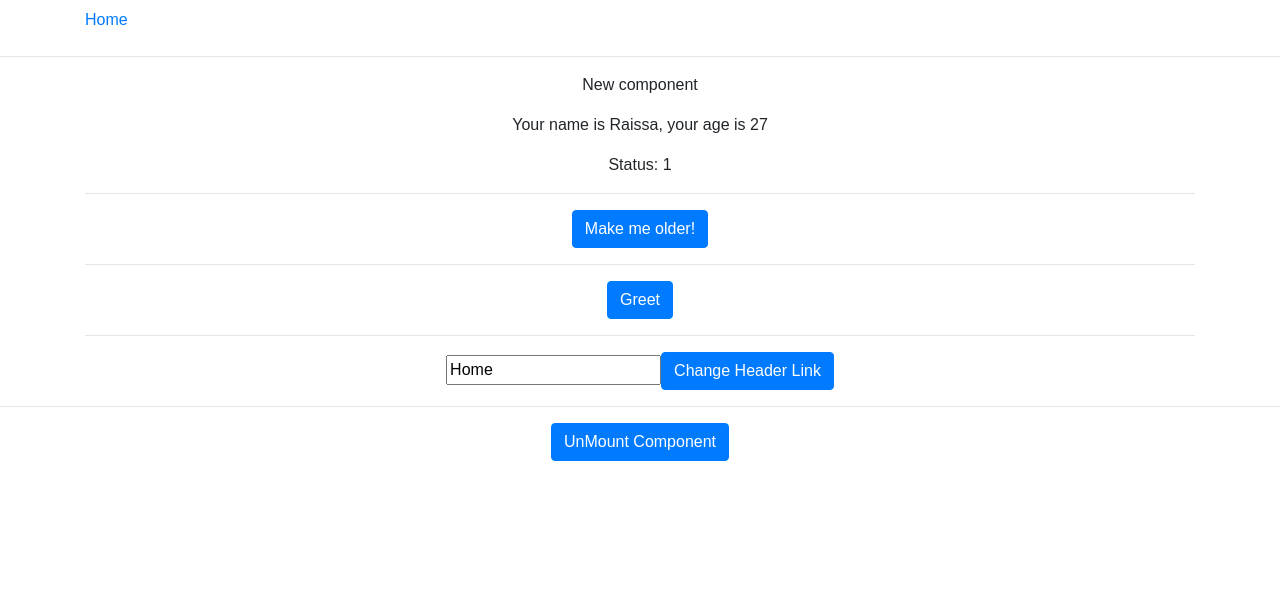
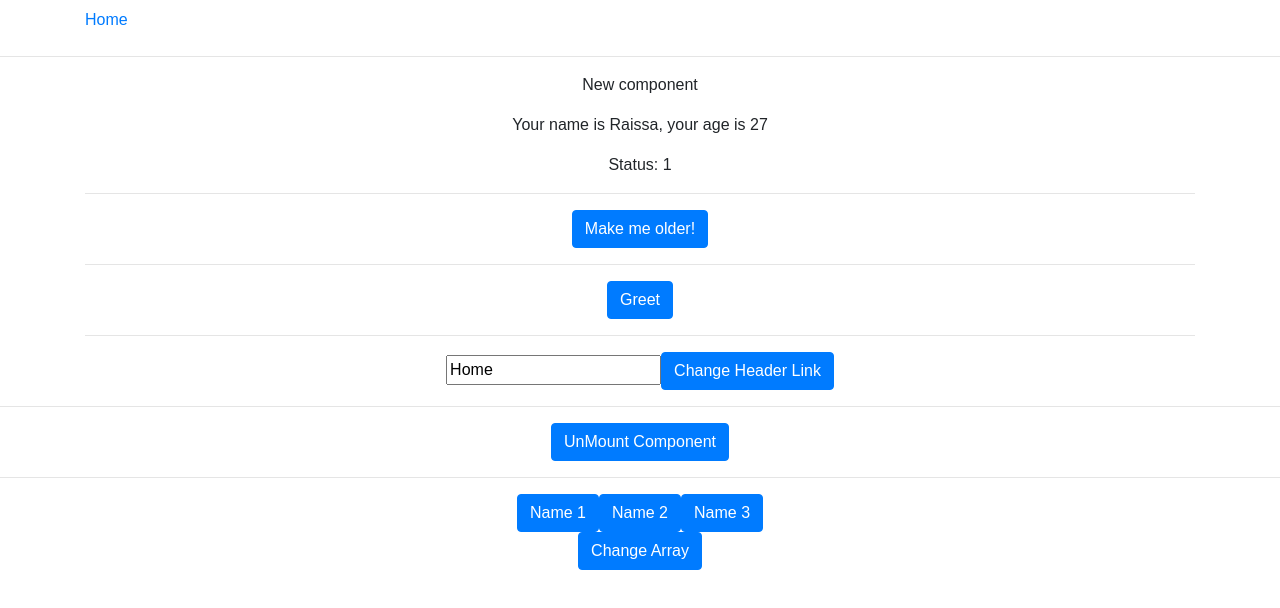
Before and after one commit to raahroo/React-Structure, a React (Create React App) app: page / in a window 1280 px wide. Shown: the top 608 px of the page. Built offline with nearby package versions, Linux system fonts and the light colour scheme.

Commit message:
Change Array Func

```diff
--- a/src/App.js
+++ b/src/App.js
@@ -1,6 +1,7 @@
 import React, { Component } from 'react';
 import Header from './components/Header';
 import Home from './components/Home';
+import Array from './components/Array';
 
 import './App.css';
 
@@ -9,7 +10,12 @@ class App extends Component {
     super(props);
     this.state = {
       homeLink: "Home",
-      homeMounted: true
+      homeMounted: true,
+      simpleArray: [
+        {name: "Name 1"},
+        {name: "Name 2"},
+        {name: "Name 3"}
+      ]
     }
   }
 
@@ -27,6 +33,19 @@ class App extends Component {
     this.setState({
       homeMounted: !this.state.homeMounted
     });
+  }
+
+  onChangeArray(){
+    this.setState({
+      simpleArray: [
+        {name: "Name 1"},
+        {name: "Name 2"},
+        {name: "Name 3"},
+        {name: "Name 4"},
+        {name: "Name 5"},
+        {name: "Name 6"},
+      ]
+    })
   }
 
   render() {
@@ -52,6 +71,15 @@ class App extends Component {
           onClick={this.onChangeHomeMounted.bind(this)} >
           UnMount Component
         </button>
+        <hr/>
+        <Array array={this.state.simpleArray} />
+
+         <button
+          className="btn btn-primary"
+          onClick={this.onChangeArray.bind(this)} >
+          Change Array
+        </button>
+
       </div>
     );
   }
--- /dev/null
+++ b/src/components/Array.js
@@ -0,0 +1,13 @@
+import React from "react";
+
+const Array = (props) => {
+    return(
+        <div>
+        { props.array.map((item, index) =>(
+            <button className="btn btn-primary" key={index}>{item.name}</button>
+         ))}
+     </div>
+    );
+}
+
+export default Array;
```
